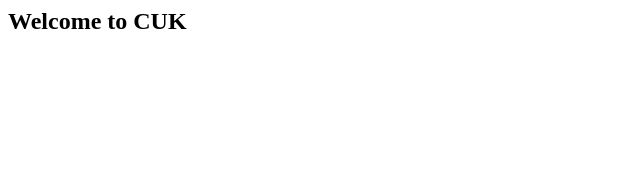
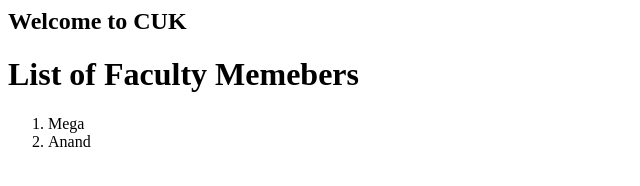
Before and after one commit to meganathan-cuk/Programming, a plain HTML site: page index.html in a window 1280 px wide. Shown: the whole page, without its empty margins (0-640 px from the left). Drawn offline with Linux system fonts and the light colour scheme.

Commit message:
Update index.html
Adding Staff

```diff
--- a/index.html
+++ b/index.html
@@ -1,5 +1,10 @@
 <html>
   <bpdy>
     <h2>Welcome to CUK</h2>
+    <h1>List of Faculty Memebers</h1>
+    <ol>
+      <li>Mega</li>
+      <li>Anand</li>
+    </ol>
   </bpdy>
 </html>
```
